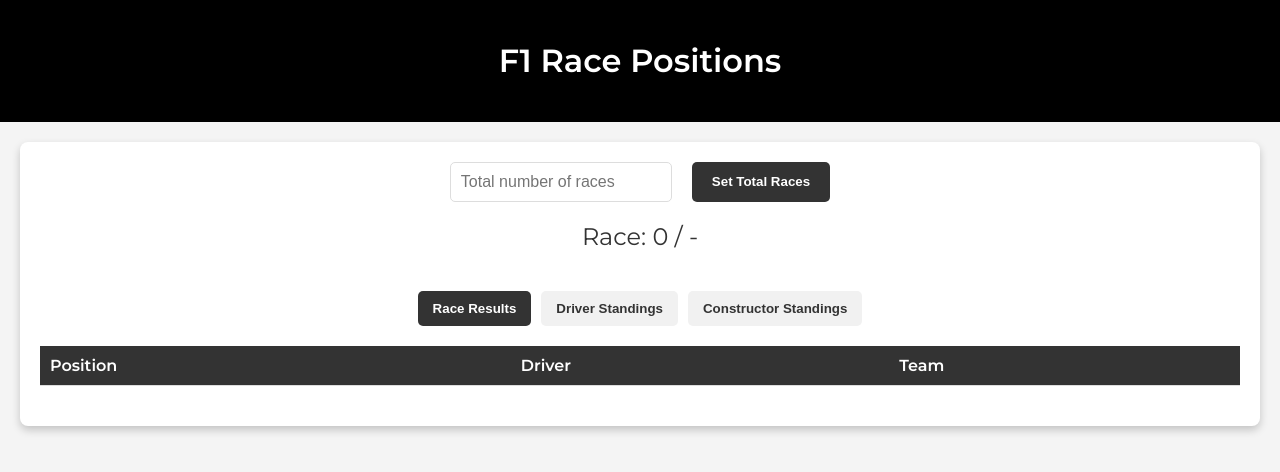
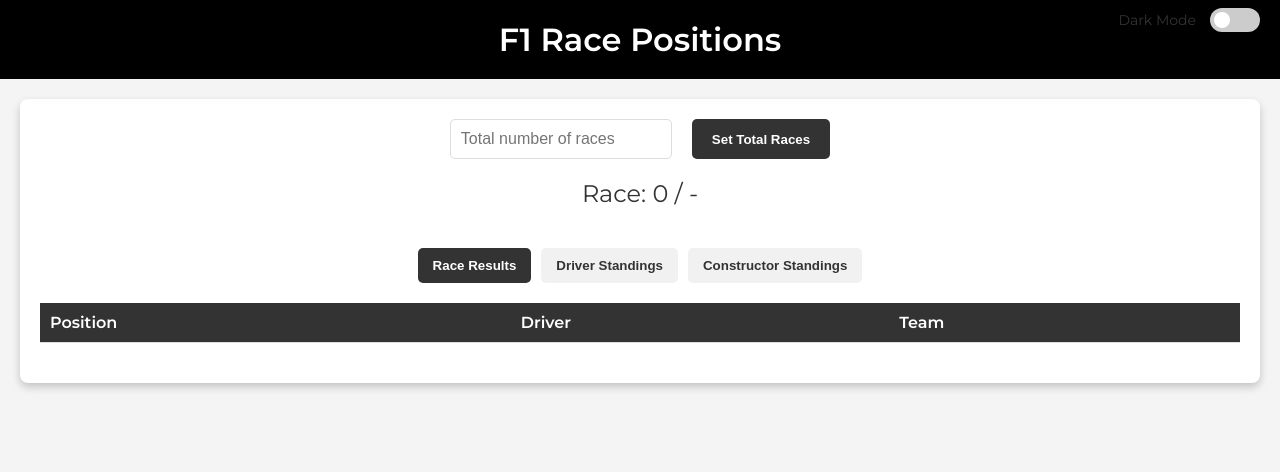
Before and after one commit to MolinariX/f1, a Flask app: page / in a window 1280 px wide. Shown: the top 472 px of the page. Run offline with Flask 3, Linux system fonts and the light colour scheme; lists and menus that the app fills with data are empty.

Commit message:
se añadió el dark-mode

```diff
--- a/static/css/styles.css
+++ b/static/css/styles.css
@@ -1,27 +1,156 @@
 @import url('https://fonts.googleapis.com/css2?family=Montserrat:wght@400;600&display=swap');
+
+:root {
+    --bg-color: #f4f4f4;
+    --container-bg: #fff;
+    --text-color: #333;
+    --header-bg: #000;
+    --header-text: #fff;
+    --table-header-bg: #333;
+    --table-header-text: #fff;
+    --table-border: #ddd;
+    --table-hover: #f1f1f1;
+    --btn-bg: #333;
+    --btn-text: #fff;
+    --btn-hover: #555;
+    --btn-disabled: #999;
+    --table-btn-bg: #f1f1f1;
+    --table-btn-text: #333;
+    --table-btn-hover: #ddd;
+    --table-btn-active-bg: #333;
+    --table-btn-active-text: #fff;
+    --podium-box-shadow: rgba(0, 0, 0, 0.1);
+    --driver-item-bg: #f9f9f9;
+    --total-points-bg: #f1f1f1;
+    --overlay-bg: rgba(0, 0, 0, 0.5);
+    --box-shadow: rgba(0, 0, 0, 0.2);
+    --medal-bg: #fff;
+    --medal-shadow: rgba(0, 0, 0, 0.1);
+    --winner-points-color: #666;
+}
+
+.dark-mode {
+    --bg-color: #121212;
+    --container-bg: #1e1e1e;
+    --text-color: #e0e0e0;
+    --header-bg: #000;
+    --header-text: #fff;
+    --table-header-bg: #2c2c2c;
+    --table-header-text: #fff;
+    --table-border: #444;
+    --table-hover: #2a2a2a;
+    --btn-bg: #2c2c2c;
+    --btn-text: #fff;
+    --btn-hover: #3a3a3a;
+    --btn-disabled: #555;
+    --table-btn-bg: #2c2c2c;
+    --table-btn-text: #e0e0e0;
+    --table-btn-hover: #3a3a3a;
+    --table-btn-active-bg: #484848;
+    --table-btn-active-text: #fff;
+    --podium-box-shadow: rgba(0, 0, 0, 0.3);
+    --driver-item-bg: #2a2a2a;
+    --total-points-bg: #2c2c2c;
+    --overlay-bg: rgba(0, 0, 0, 0.7);
+    --box-shadow: rgba(0, 0, 0, 0.4);
+    --medal-bg: #2c2c2c;
+    --medal-shadow: rgba(0, 0, 0, 0.3);
+    --winner-points-color: #aaa;
+}
 
 body {
     font-family: 'Montserrat', sans-serif;
     margin: 0;
     padding: 0;
-    background-color: #f4f4f4;
+    background-color: var(--bg-color);
     position: relative;
+    color: var(--text-color);
+    transition: background-color 0.3s ease;
 }
 
 header {
-    background-color: #000;
-    color: #fff;
+    background-color: var(--header-bg);
+    color: var(--header-text);
     padding: 20px;
     text-align: center;
+    display: flex;
+    justify-content: center;
+    align-items: center;
+}
+
+header h1 {
+    margin: 0;
+}
+
+.dark-mode-toggle {
+    position: absolute;
+    right: 20px;
+    top: 50%;
+    transform: translateY(-50%);
+    display: flex;
+    align-items: center;
+    gap: 8px;
+}
+
+.toggle-switch {
+    position: relative;
+    display: inline-block;
+    width: 50px;
+    height: 24px;
+}
+
+.toggle-switch input {
+    opacity: 0;
+    width: 0;
+    height: 0;
+}
+
+.toggle-slider {
+    position: absolute;
+    cursor: pointer;
+    top: 0;
+    left: 0;
+    right: 0;
+    bottom: 0;
+    background-color: #ccc;
+    transition: .4s;
+    border-radius: 24px;
+}
+
+.toggle-slider:before {
+    position: absolute;
+    content: "";
+    height: 16px;
+    width: 16px;
+    left: 4px;
+    bottom: 4px;
+    background-color: white;
+    transition: .4s;
+    border-radius: 50%;
+}
+
+input:checked + .toggle-slider {
+    background-color: #4a4a4a;
+}
+
+input:checked + .toggle-slider:before {
+    transform: translateX(26px);
+}
+
+.toggle-label {
+    margin-right: 6px;
+    font-size: 14px;
+    white-space: nowrap;
 }
 
 .container {
     max-width: 1200px;
     margin: 20px auto;
     padding: 20px;
-    background: #fff;
+    background: var(--container-bg);
     border-radius: 8px;
-    box-shadow: 0 4px 8px rgba(0, 0, 0, 0.2);
+    box-shadow: 0 4px 8px var(--box-shadow);
+    transition: background-color 0.3s ease, color 0.3s ease;
 }
 
 table {
@@ -182,10 +319,13 @@ tr:hover {
 
 .race-input {
     padding: 10px;
-    border: 1px solid #ddd;
+    border: 1px solid var(--table-border);
     border-radius: 5px;
     font-size: 16px;
     width: 200px;
+    background-color: var(--container-bg);
+    color: var(--text-color);
+    transition: background-color 0.3s ease, color 0.3s ease, border-color 0.3s ease;
 }
 
 .podium-container {
--- a/static/js/script.js
+++ b/static/js/script.js
@@ -3,6 +3,37 @@ let totalRaces = 0;
 let raceHistory = {};
 let driverStandingsData = []; // Store the driver standings data globally
 let activeTable = 'final-positions'; // Track which table is currently visible
+
+// Dark mode functionality
+function toggleDarkMode() {
+    document.body.classList.toggle('dark-mode');
+    // Save user preference to localStorage
+    const isDarkMode = document.body.classList.contains('dark-mode');
+    localStorage.setItem('darkMode', isDarkMode);
+}
+
+// Initialize dark mode based on user's saved preference
+document.addEventListener('DOMContentLoaded', () => {
+    const savedDarkMode = localStorage.getItem('darkMode') === 'true';
+    if (savedDarkMode) {
+        document.body.classList.add('dark-mode');
+        document.getElementById('darkModeToggle').checked = true;
+    }
+
+    // Initialize event listener for dark mode toggle
+    document.getElementById('darkModeToggle').addEventListener('change', toggleDarkMode);
+
+    // Initialize event listeners for table buttons
+    document.querySelectorAll('.table-btn').forEach(btn => {
+        btn.addEventListener('click', (e) => {
+            const tableId = e.target.getAttribute('data-table');
+            showTable(tableId);
+        });
+    });
+
+    // Show the final positions table by default
+    showTable('final-positions');
+});
 
 document.getElementById('set-races').addEventListener('click', () => {
     const input = document.getElementById('total-races');
@@ -79,19 +110,6 @@ function showTable(tableId) {
     });
     document.getElementById(tableId + '-btn').classList.add('active-btn');
 }
-
-// Event listeners for table buttons
-document.addEventListener('DOMContentLoaded', () => {
-    document.querySelectorAll('.table-btn').forEach(btn => {
-        btn.addEventListener('click', (e) => {
-            const tableId = e.target.getAttribute('data-table');
-            showTable(tableId);
-        });
-    });
-
-    // Show the final positions table by default
-    showTable('final-positions');
-});
 
 async function fetchData() {
     const response = await fetch('/data');
--- a/templates/index.html
+++ b/templates/index.html
@@ -6,11 +6,32 @@
     <title>F1 Race Positions</title>
     <link rel="icon" type="image/x-icon" href="{{ url_for('static', filename='favicon.ico') }}">
     <link rel="stylesheet" href="static/css/styles.css">
+    <style>
+        /* Estilo adicional para fijar el toggle de dark mode */
+        .dark-mode-toggle {
+            position: fixed;
+            top: 20px;
+            right: 20px;
+            z-index: 1000;
+            display: flex;
+            align-items: center;
+            gap: 8px;
+        }
+    </style>
 </head>
 <body>
     <header>
         <h1>F1 Race Positions</h1>
     </header>
+
+    <!-- Dark mode toggle fuera del header para que sea fijo -->
+    <div class="dark-mode-toggle">
+        <span class="toggle-label">Dark Mode</span>
+        <label class="toggle-switch">
+            <input type="checkbox" id="darkModeToggle">
+            <span class="toggle-slider"></span>
+        </label>
+    </div>
 
     <div class="container">
         <div class="setup-section">
```
Also changed, not shown: other parts of static/css/styles.css (+38 -26 lines).
